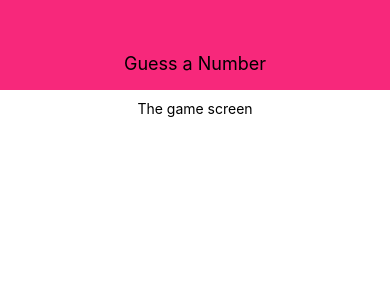
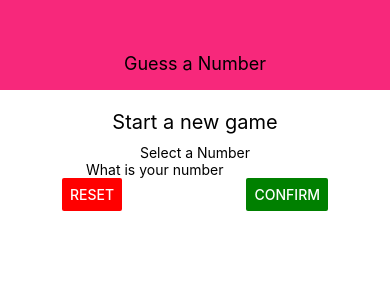
Before and after one commit to Christian-Vasilev/GuessTheNumber, a React Native app: screen / in a window 390 px wide. Shown: the top 300 px of the page. Built offline with nearby package versions, Linux system fonts and the light colour scheme.

Commit message:
base styles from game screen

```diff
--- a/screens/StartGameScreen/StartGameScreen.js
+++ b/screens/StartGameScreen/StartGameScreen.js
@@ -2,13 +2,23 @@
 import {
     View,
     Text,
+    TextInput,
+    Button,
     StyleSheet
 } from 'react-native';
 
 const StartGameScreen = () => {
     return (
         <View style={styles.screen}>
-            <Text>The game screen</Text>
+            <Text style={styles.title}>Start a new game</Text>
+            <View style={styles.inputContainer}>
+                <Text>Select a Number</Text>
+                <TextInput placeholder='What is your number' />
+                <View style={styles.buttonContainer}>
+                    <Button title='Reset' color='red' onPress={() => {}}/>
+                    <Button title='Confirm' color='green' onPress={() => {}} />
+                </View>
+            </View>
         </View>
     );
 }
@@ -19,6 +29,21 @@
         padding: 10,
         alignItems: 'center',
     },
+    title: {
+        fontSize: 20,
+        marginVertical: 10,
+    },
+    inputContainer: {
+        width: 300,
+        maxWidth: '80%',
+        alignItems: 'center'
+    },
+    buttonContainer: {
+        flexDirection: 'row',
+        width: '100%',
+        justifyContent: 'space-between',
+        paddingHorizontal: 15,
+    }
 });
 
 export default StartGameScreen;
```
